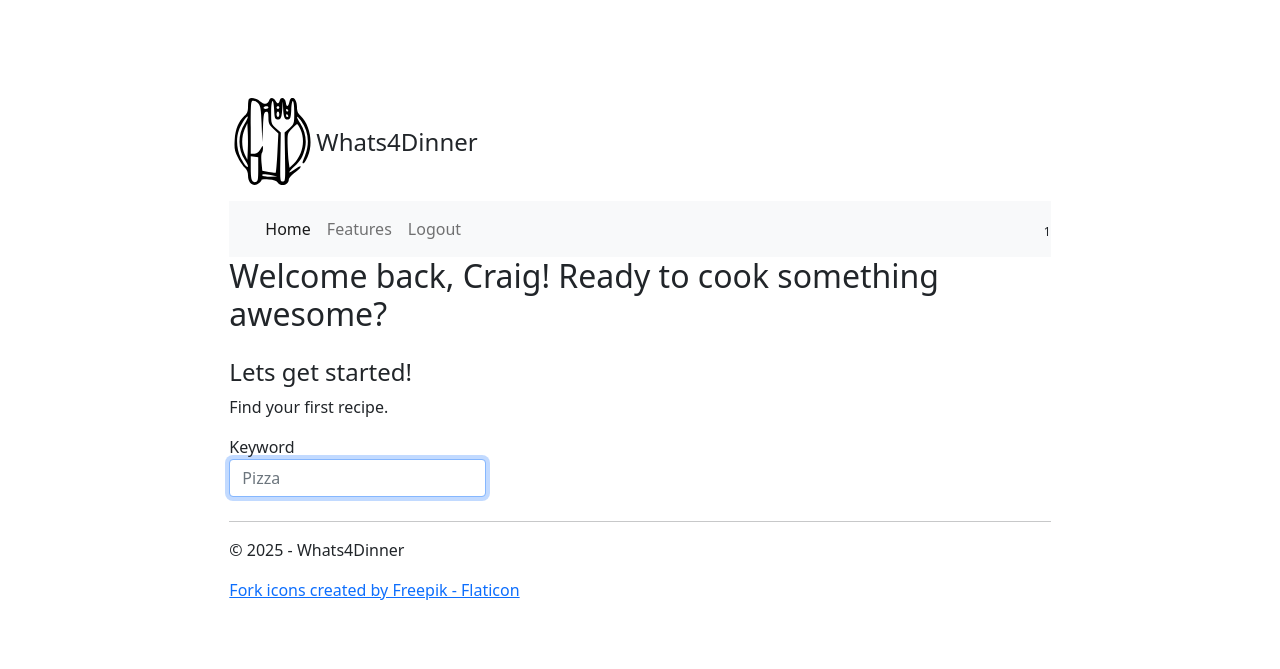
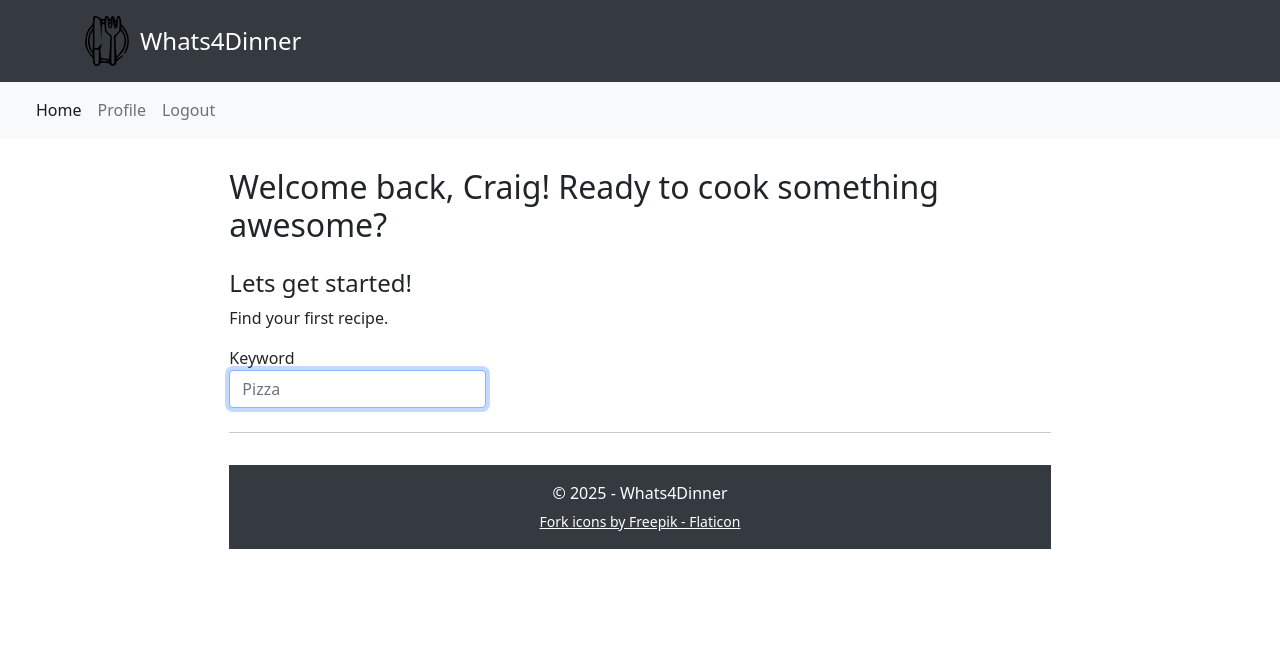
Before and after one commit to SchoeCR/Whats4Dinner, a Flask app: page / in a window 1280 px wide. Shown: the top 669 px of the page. Run offline with Flask 3, Linux system fonts and the light colour scheme; a user stored in the database is signed in; parts of the project's set-up code (start-up, migrations or seed data) failed here and were passed over; some libraries are stand-ins or nearby versions.

Commit message:
Added colour band to header and footer.

```diff
--- a/Whats4Dinner/Whats4Dinner/static/content/site.css
+++ b/Whats4Dinner/Whats4Dinner/static/content/site.css
@@ -1,6 +1,12 @@
 body {
-    padding-top: 50px;
+    padding-top: 100px;
     padding-bottom: 20px;
+    margin: 0;
+}
+
+html {
+    margin: 0;
+    padding: 0;
 }
 
 /* Set padding to keep content from hitting the edges */
@@ -98,64 +104,6 @@ input[type="checkbox"].input-validation-error {
     cursor: pointer;
 }
 
-/*#id_login-popup {
-    display: none;*/ /* Hidden by default */
-    /*position: fixed;*/ /* Stay in place */
-    /*z-index: 1;*/ /* Sit on top */
-    /*top: 0;
-    left: 0;
-    width: 100%;*/ /* Full width */
-    /*height: 100%;*/ /* Full height */
-    /*overflow:auto;
-    background-color:rgb(0,0,0);*/ /* Fallback color */
-    /*background-color:rgba(0,0,0,0.4);*/ /* Black w/opacity */
-    /*border: 1px solid #ccc;
-    padding: 20px;
-    box-shadow: 0 2px 8px rgba(0,0,0,0.2);
-}*/
-
-/*body.popup-active #main-content {
-    filter: blur(5px);
-    pointer-events: none;
-}*/
-
-/* Popup overlay (semi-transparent background) */
-/*#popup-overlay {
-    position: fixed;
-    top: 0;
-    left: 0;
-    width: 100vw;
-    height: 100vh;
-    background: rgba(0,0,0,0.4);
-    display: flex;
-    justify-content: center;
-    align-items: center;
-    z-index: 999;
-    animation: fadeIn 0.3s ease-out;
-}*/
-
-/* Login form container */
-/*#login-popup {
-    background: white;
-    padding: 30px;
-    border-radius: 10px;
-    box-shadow: 0 4px 15px rgba(0,0,0,0.3);
-    position: relative;
-    width: 300px;
-    animation: scaleIn 0.3s ease-out;
-}*/
-
-/* Close button */
-/*#login-popup button.close-btn {
-    position: absolute;
-    top: 10px;
-    right: 10px;
-    background: transparent;
-    border: none;
-    font-size: 18px;
-    cursor: pointer;
-}*/
-
 /* Animations */
 @keyframes fadeIn {
     from {
@@ -178,3 +126,33 @@ input[type="checkbox"].input-validation-error {
         opacity: 1;
     }
 }
+
+.header-band {
+    background-color: #343a40;
+    color: white;
+    padding: 1rem 0;
+    width: 100%;
+    position: fixed; /* or 'fixed' if you want it always visible */
+    top: 0;
+    left: 0;
+    z-index: 1000; /* ensures it's above other elements */
+}
+
+.footer-band {
+    background-color: #343a40;
+    color: white;
+    padding: 1rem 0;
+    text-align: center;
+    margin-top: 2rem;
+    width:100%;
+}
+
+.nav-band {
+    background-color: #8a9aaa;
+    color: white;
+    padding: 1rem 0;
+    width: 100%;
+    position: fixed; /* or 'fixed' if you want it always visible */
+    left: 0;
+    z-index: 1000; /* ensures it's above other elements */
+}
--- a/Whats4Dinner/Whats4Dinner/templates/layout.html
+++ b/Whats4Dinner/Whats4Dinner/templates/layout.html
@@ -29,22 +29,21 @@
         </div>
     </div>
 
-    <div class="col-lg-8 mx-auto p-3 py-md-5">
-        <div class="w-100 h-auto">
-            <titleheader class="pb-3 mb-5 border-bottom">
-                <!-- Logo Section -->
-                <div class="d-flex align-items-center mb-3">
-                    <a href="/" class="d-flex align-items-center text-dark text-decoration-none">
-                        <img src="/static/knife.svg" alt="knife and fork on plate" height="87" width="87" />
-                        <span class="fs-4">Whats4Dinner</span>
+    <header class="header-band">
+        <div class="container d-flex align-items-center">
+            <a href="/" class="d-flex align-items-center text-white text-decoration-none">
+                <img src="/static/knife.svg" alt="knife and fork on plate" height="50" width="50" class="me-2" />
+                <h1 class="fs-4 mb-0">Whats4Dinner</h1>
             </a>
         </div>
-            </titleheader>
-        </div>
+    </header>
+
     <!-- Nav Section -->
     {% if session["user_id"] %}
-        <navheader>
-            <nav class="navbar navbar-expand-lg navbar-light bg-light">
+    <div style="padding-bottom:20px">
+        <!--class="nav-band"-->
+        <nav class="navbar navbar-expand-lg navbar-light bg-light" style="position:fixed; width:100%; top:82px;">
+            <!--navbar navbar-expand-lg navbar-light bg-light-->
             <div class="container-fluid">
                 <a class="navbar-brand" href="#"></a>
                 <button class="navbar-toggler" type="button" data-bs-toggle="collapse" data-bs-target="#navbarNav" aria-controls="navbarNav" aria-expanded="false" aria-label="Toggle navigation">
@@ -53,10 +52,10 @@
                 <div class="collapse navbar-collapse" id="navbarNav">
                     <ul class="navbar-nav">
                         <li class="nav-item">
-                                <a class="nav-link active" aria-current="page" href="#">Home</a>
+                            <a class="nav-link active" aria-current="page" href="/">Home</a>
                         </li>
                         <li class="nav-item">
-                                <a class="nav-link" href="#">Features</a>
+                            <a class="nav-link" href="/profile">Profile</a>
                         </li>
                         <li class="nav-item">
                             <a class="nav-link" href="/logout">Logout</a>
@@ -64,12 +63,12 @@
                     </ul>
                 </div>
             </div>
-                <sub id="user_id">{{ session.user_id }}</sub>
+            <sub id="user_id" style="display:none">{{ session.user_id }}</sub>
         </nav>
-
+    </div>
     {% else %}
-
-            <nav class="navbar navbar-expand-lg navbar-light bg-light">
+    <div style="padding-bottom:20px">
+        <nav class="navbar navbar-expand-lg navbar-light bg-light" style="position:fixed; width:100%; top:82px;">
             <div class="container-fluid">
                 <a class="navbar-brand" href="#">Navbar</a>
                 <button class="navbar-toggler" type="button" data-bs-toggle="collapse" data-bs-target="#navbarNav" aria-controls="navbarNav" aria-expanded="false" aria-label="Toggle navigation">
@@ -87,16 +86,26 @@
                 </div>
             </div>
         </nav>
+    </div>
     {% endif %}
-        </navheader>
+
+    <div class="col-lg-8 mx-auto p-3 py-md-5">
 
         <main>
             {% block content %}{% endblock %}
             <hr />
         </main>
-        <footer>
+
+        <!--<footer>
             <p>&copy; {{ year }} - Whats4Dinner</p>
             <a href="https://www.flaticon.com/free-icons/fork" title="fork icons">Fork icons created by Freepik - Flaticon</a>
+        </footer>-->
+
+        <footer class="footer-band">
+            <div class="container">
+                <p class="mb-1">&copy; {{ year }} - Whats4Dinner</p>
+                <small><a href="https://www.flaticon.com/free-icons/fork" class="text-white text-decoration-underline" title="fork icons">Fork icons by Freepik - Flaticon</a></small>
+            </div>
         </footer>
     </div>
 
@@ -112,10 +121,10 @@
 
         $(function () {
             $("#id_btn-submit_login-popup").click(function () {
+                window.alert("Login")
                 let username_id = $("#username_id").text();
                 let password_id = $("#password_id").text();
-                    if
-                    window.alert("Login");
+
             });
         });
     </script>
```
Lines whose indentation alone changed are shown as unchanged.
